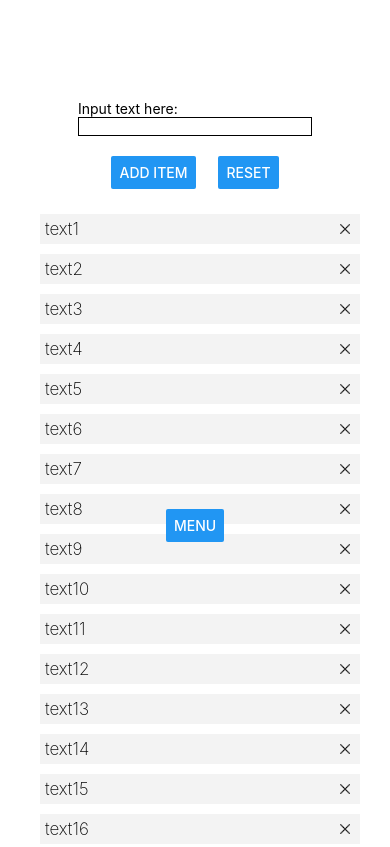
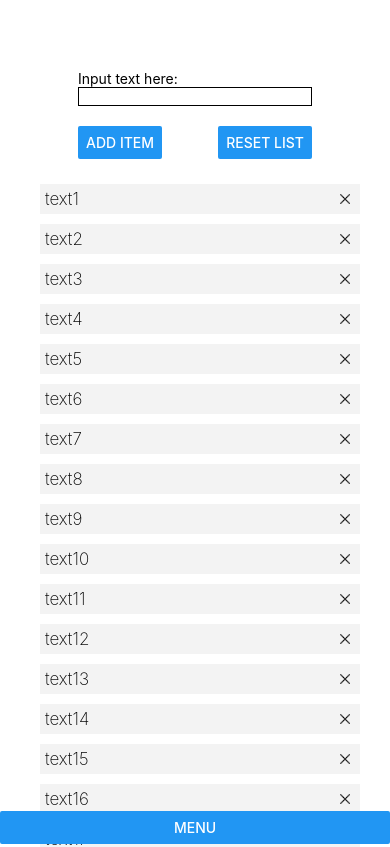
Before and after one commit to fantazey/maxidom-test, a React Native app: screen / in a window 390 px wide. Shown: the top 847 px of the page. Built offline with nearby package versions, Linux system fonts and the light colour scheme.

Commit message:
+ menu with two buttons and backdrop * update styles - remove reset input field button

```diff
--- a/App.js
+++ b/App.js
@@ -7,6 +7,7 @@ import {
 } from 'react-native';
 import ItemsList from "./components/ItemsList";
 import InputField from "./components/InputField";
+import Menu from "./components/Menu";
 
 export default class App extends React.Component {
 
@@ -63,7 +64,7 @@ export default class App extends React.Component {
       );
       return;
     }
-    items.push({id: lastId + 1, text: input});
+    items.splice(0,0, {id: lastId + 1, text: input});
     this.setState({
       input: '',
       items: items,
@@ -71,10 +72,10 @@ export default class App extends React.Component {
     });
   };
 
-  onClickResetInput = () => {
+  onClickResetList = () => {
     this.setState({
-      input: ''
-    });
+      items: []
+    })
   };
 
   updateValue = input => {
@@ -94,25 +95,24 @@ export default class App extends React.Component {
   };
 
   render() {
+    const {items, input} = this.state;
     return (
       <View style={styles.container}>
-        <InputField value={this.state.input} updateValue={this.updateValue} />
-        <View style={styles.buttonsRow}>
+        <InputField value={input} updateValue={this.updateValue} />
+        <View style={[styles.buttonsRow]}>
           <Button
             style={styles.button}
             onPress={this.onClickAddItem}
             title="Add item"/>
           <Button
             style={styles.button}
-            onPress={this.onClickResetInput}
-            title="Reset"/>
+            onPress={this.onClickResetList}
+            title="Reset list"/>
         </View>
-        <View style={{maxHeight: 300, width: '100%'}}>
-          <ItemsList items={this.state.items} remove={this.removeItem}/>
+        <View style={styles.listContainer}>
+          <ItemsList items={items} remove={this.removeItem}/>
         </View>
-        <View>
-          <Button title="Menu"/>
-        </View>
+        <Menu />
       </View>
     );
   }
@@ -125,26 +125,19 @@ const styles = StyleSheet.create({
     flex: 1,
     justifyContent: 'flex-start',
     alignItems: "center",
-    marginTop: 100,
     flexDirection: 'column'
-  },
-  inputRow: {
-    alignItems: 'stretch',
-    marginBottom: 20
   },
   buttonsRow: {
     width: '100%',
     alignItems: 'stretch',
     flexDirection: 'row',
-    paddingHorizontal: 100,
+    paddingHorizontal: 50,
     marginBottom: 20,
     justifyContent: 'space-around',
+    zIndex: 0
   },
-  button: {
-    width: '10%'
-  },
-  input: {
-    borderColor: '#000',
-    borderWidth: 1
-  },
+  listContainer: {
+    maxHeight: 300,
+    width: '100%'
+  }
 });
--- a/app.json
+++ b/app.json
@@ -1,7 +1,7 @@
 {
   "expo": {
-    "name": "expo-native-app",
-    "slug": "expo-native-app",
+    "name": "test-task",
+    "slug": "test-task",
     "platforms": [
       "ios",
       "android",
@@ -23,6 +23,8 @@
     ],
     "ios": {
       "supportsTablet": true
-    }
+    },
+    "description": "Test task for Maxidom",
+    "githubUrl": "https://github.com/fantazey/maxidom-test.git"
   }
 }
--- a/components/InputField.js
+++ b/components/InputField.js
@@ -3,7 +3,8 @@ import {
   StyleSheet,
   Text,
   TextInput,
-  View} from "react-native";
+  View
+} from "react-native";
 
 export default class InputField extends React.Component {
   state = {
@@ -17,7 +18,7 @@ export default class InputField extends React.Component {
   }
 
   onInputChange = event => {
-    const val = event.target.value;
+    const val = event.nativeEvent.text;
     this.setState({input: val});
     this.props.updateValue(val);
   };
@@ -36,6 +37,7 @@ export default class InputField extends React.Component {
 const styles = StyleSheet.create({
   inputRow: {
     alignItems: 'stretch',
+    marginTop: 70,
     marginBottom: 20,
     width: '60%'
   },
--- /dev/null
+++ b/components/Menu.js
@@ -0,0 +1,100 @@
+import React from 'react';
+import {
+  StyleSheet,
+  TouchableHighlight,
+  TouchableOpacity,
+  TouchableWithoutFeedback,
+  Button,
+  Text,
+  View,
+  BackHandler
+} from 'react-native';
+
+export default class Menu extends React.Component {
+  state = {
+    visible: false
+  };
+
+  showMenu = () => {
+    this.setState({visible: true})
+  };
+
+  hideMenu = () => {
+    this.setState({visible: false})
+  };
+
+  onClickAbout = () => {
+
+  };
+
+  onClickExit = () => {
+    BackHandler.exitApp();
+  };
+
+  render() {
+    if (!this.state.visible) {
+      return <View style={styles.menuButton}>
+        <Button title="Menu" onPress={this.showMenu}/>
+      </View>;
+    }
+    return <TouchableOpacity onPress={this.hideMenu} style={styles.backdrop}>
+      <View style={styles.menu}>
+        <Text style={styles.menuHeader}>Test menu</Text>
+        <TouchableWithoutFeedback onPress={() => {}}>
+          <View
+            style={styles.menuBtnContainer}>
+            <View style={styles.menuBtnWrapper}>
+              <Button
+                title="About"
+                onPress={this.onClickAbout}/>
+            </View>
+            <View style={styles.menuBtnWrapper}>
+              <Button
+                title="Exit"
+                color="red"
+                onPress={this.onClickExit}/>
+            </View>
+          </View>
+        </TouchableWithoutFeedback>
+      </View>
+    </TouchableOpacity>
+  }
+}
+
+const styles = StyleSheet.create({
+  backdrop: {
+    position: 'absolute',
+    left: 0,
+    top: 0,
+    width: '100%',
+    height: '100%',
+    backgroundColor: '#333',
+    opacity: 0.9
+  },
+  menuButton: {
+    position: 'absolute',
+    bottom: 0,
+    width: '100%'
+  },
+  menu: {
+    backgroundColor: '#fff',
+    position: 'absolute',
+    bottom: 0,
+    left: 0,
+    width: '100%',
+  },
+  menuBtnContainer: {
+    display: 'flex',
+    flexDirection: 'column',
+    justifyContent: 'flex-start',
+    alignItems: 'center'
+  },
+  menuHeader: {
+    display:'flex',
+    alignSelf: 'center'
+  },
+  menuBtnWrapper: {
+    marginVertical: 5,
+    width: '70%'
+  }
+});
```
